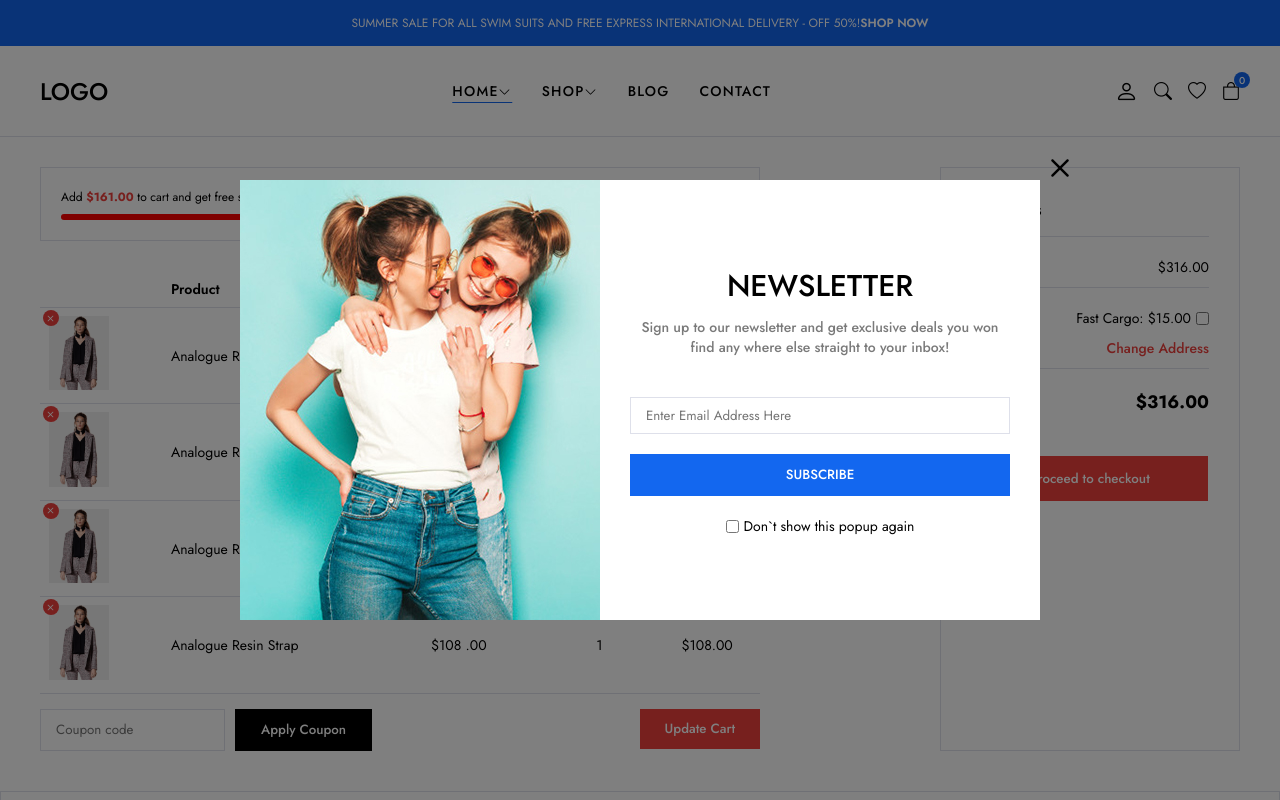
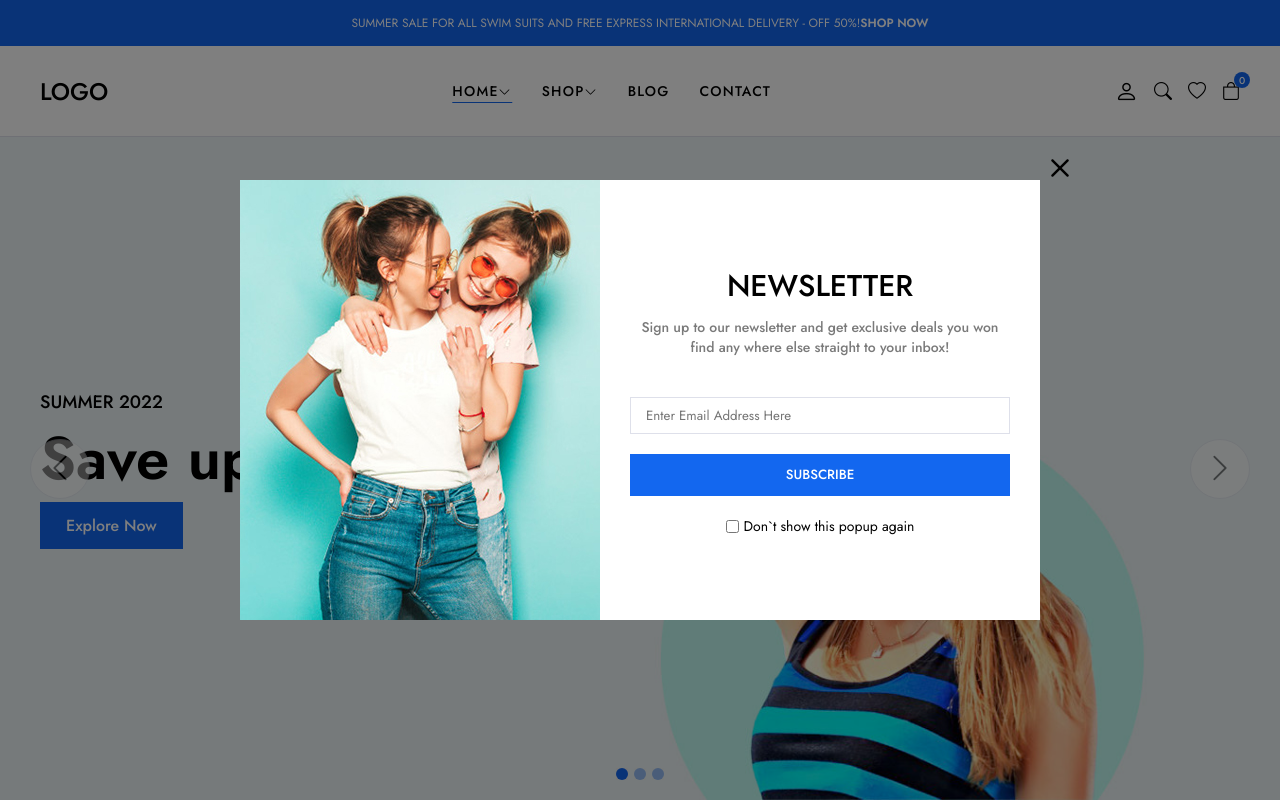
Before and after one commit to MehemmedHajyev/full-srack-react-project, a React (Vite) app in the folder front-end/: page / in a window 1280 px wide. Shown: the top 800 px of the page. Built offline with nearby package versions, Linux system fonts and the light colour scheme.

Commit message:
costume slider add

```diff
--- a/front-end/src/App.jsx
+++ b/front-end/src/App.jsx
@@ -1,4 +1,4 @@
-// import HomePage from './Pages/Home/HomePage'
+import HomePage from './Pages/Home/HomePage'
 // import ShoopPage from './Pages/Shop/ShopPage'
 // import BlogPage from './Pages/Blog/BlogPage'
 // import ContactPage from './Pages/Contact/ContactPage'
@@ -6,7 +6,7 @@
 // import BlogDetailsPage from './Pages/BlogDetails/BlogDetailsPage'
 // import ProductDetailsPage from './Pages/ProductDetailsPage/ProductDetailsPage'
 // import MainLayout from './component/Layouts/Layout'
-import CardPage from './Pages/Cart/CartPage'
+// import CardPage from './Pages/Cart/CartPage'
 
 function App() {
 
@@ -14,10 +14,10 @@ function App() {
     <>
     {/* <MainLayout> */}
     {/* <ProductDetailsPage /> */}
-      {/* <HomePage /> */}
+      <HomePage />
 
     {/* </MainLayout> */}
-      <CardPage />
+      {/* <CardPage /> */}
       {/* <ShoopPage /> */}
       {/* <BlogPage /> */}
       {/* <ContactPage /> */}
--- a/front-end/src/component/Slider/Slider.jsx
+++ b/front-end/src/component/Slider/Slider.jsx
@@ -1,11 +1,21 @@
+import { useState } from "react"
 import SliderItem from "./SliderItem"
 import './slider.css'
 
 const Slider = () => {
+  const [currentSlide, setCurrentSlide] = useState(0)
+
   return (
     <section className="slider">
       <div className="slider-elements">
-   <SliderItem />
+        {currentSlide === 0 && <SliderItem imgSrc="img/slider/slider1.jpg" />
+        }
+        {currentSlide === 1 && <SliderItem imgSrc="img/slider/slider2.jpg" />
+        }
+
+        {currentSlide === 2 && <SliderItem imgSrc="img/slider/slider3.jpg" />
+        }
+
 
         <div className="slider-buttons">
           <button >
@@ -16,18 +26,17 @@ const Slider = () => {
           </button>
         </div>
         <div className="slider-dots">
-        <button className="slider-dot active" >
+          <button className={`slider-dot ${currentSlide === 0 ? 'active' : ''}  `} >
             <span></span>
           </button>
-        <button className="slider-dot" >
+          <button className={`slider-dot ${currentSlide === 1 ? 'active' : ''}  `} >
             <span></span>
-        </button>
-        <button className="slider-dot">
+          </button> <button className={`slider-dot ${currentSlide === 2 ? 'active' : ''}  `} >
             <span></span>
           </button>
         </div>
       </div>
-  </section>  )
+    </section>)
 }
 
 export default Slider
--- a/front-end/src/component/Slider/SliderItem.jsx
+++ b/front-end/src/component/Slider/SliderItem.jsx
@@ -1,16 +1,16 @@
 
-const SliderItem = () => {
+const SliderItem = ({ imgSrc }) => {
   return (
     <div className="slider-item fade">
       <div className="slider-image">
-      <img src="img/slider/slider1.jpg" className="img-fluid" alt=""/>
+        <img src={imgSrc} className="img-fluid" alt="" />
       </div>
       <div className="container">
         <p className="slider-title">SUMMER 2022</p>
         <h2 className="slider-heading">Save up to 70%</h2>
         <a href="#" className="btn btn-lg btn-primary">Explore Now</a>
       </div>
-  </div>  )
+    </div>)
 }
 
 export default SliderItem
```
Lines whose indentation alone changed are shown as unchanged.
